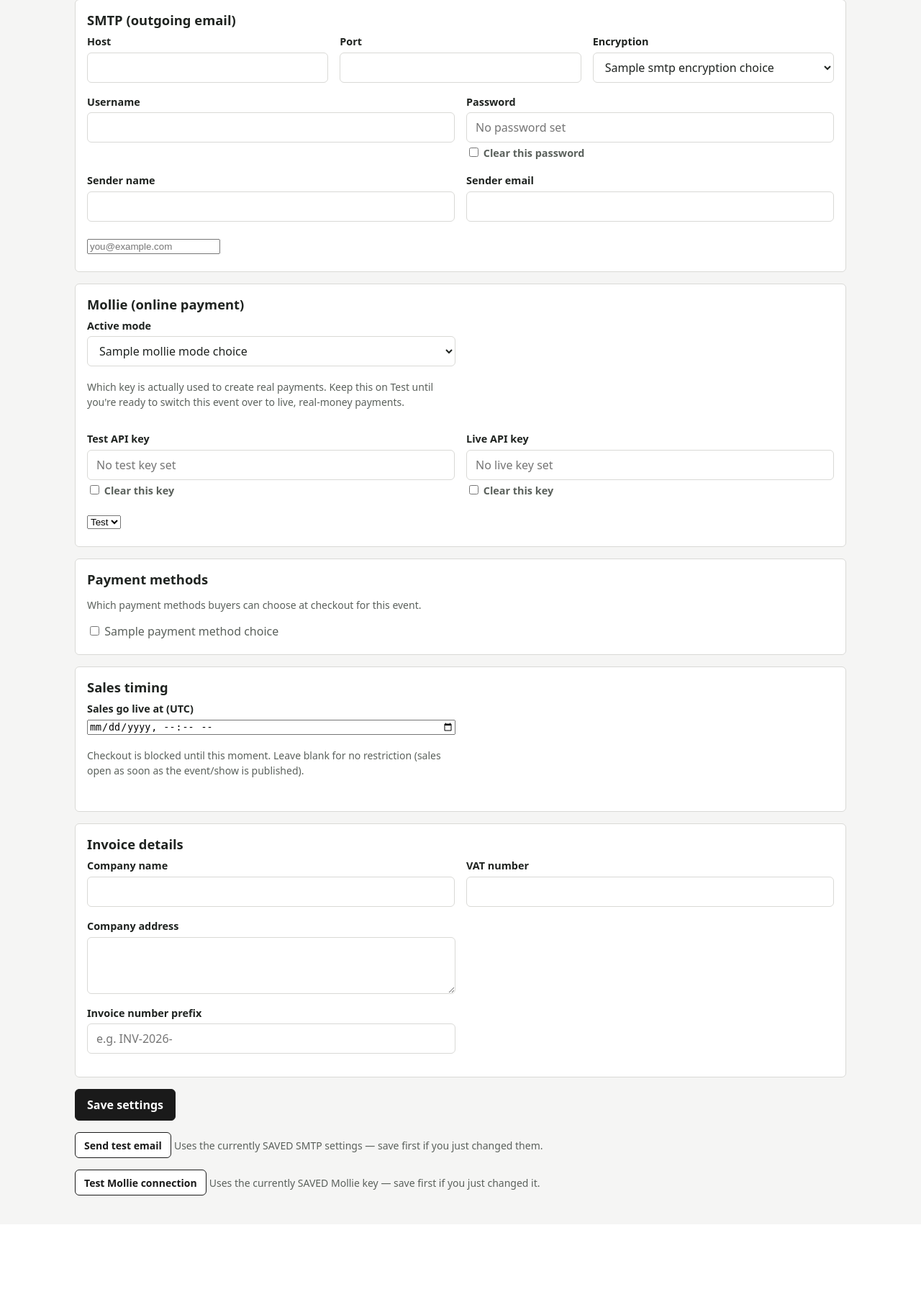
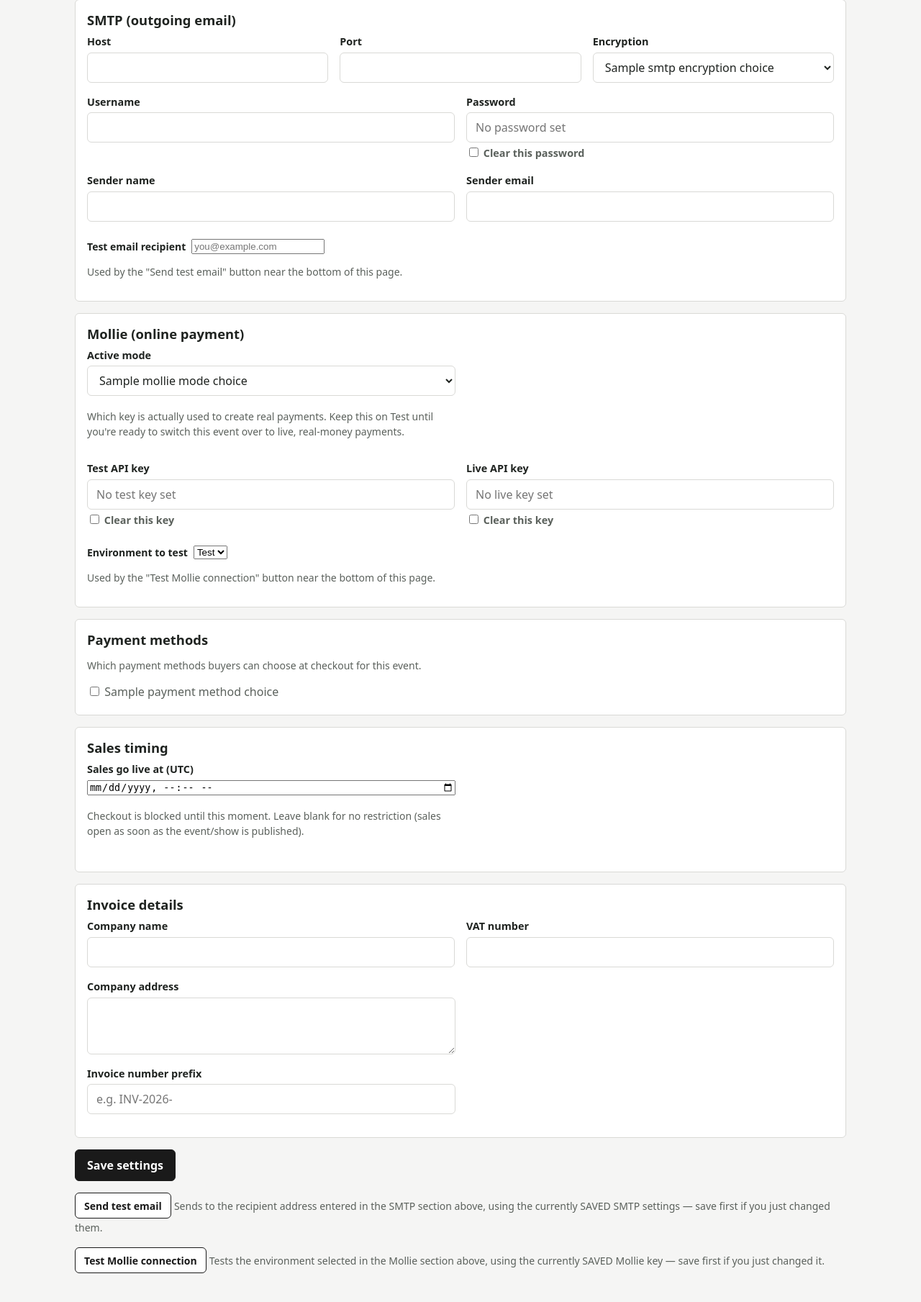
Before and after one commit to basmulder03/ticketing-system, a Python web app: template app/templates/backoffice/event_config.html in a window 1280 px wide. Shown: the part 426-2235 px from the top of the page at 72% size. Before the commit the page ends 2087 px from the top, so only its background shows below. Run offline with Jinja, Linux system fonts and the light colour scheme; the template is opened without the code that fills it: most values are stand-ins (such as "Sample title", 1, 10 or a date in 2020).

Commit message:
fix: clarify the SMTP/Mollie test-action field-to-button relationship
event_config.html's "test email recipient" and "environment to test" fields
sit inside the main settings <form> but are cross-referenced onto their own
hidden forms via the HTML5 form="" attribute (test-email-form/
test-mollie-form), while the buttons that actually submit them ("Send test
email"/"Test Mollie connection") render ~100 lines later, past the Mollie/
payment-methods/sales-timing/invoice sections and the main "Save settings"
button. Nothing previously told a screen reader user which field a given
button would act on. Fixes this by making both fields' labels visible
(previously visually-hidden) and linking each field and its button together
with matching aria-describedby hint text naming the other side explicitly
("Used by the ... button near the bottom of this page" / "Sends to the ...
address entered in the SMTP section above"). Also wraps the per-event nav
in a <nav> landmark, matching the other Event-scoped pages.

Co-Authored-By: Claude Sonnet 5 <noreply@anthropic.com>
Claude-Session: https://claude.ai/code/session_013aggXU5kkXquR6MAvs9rvE

```diff
--- a/app/templates/backoffice/event_config.html
+++ b/app/templates/backoffice/event_config.html
@@ -2,6 +2,7 @@
 {% block title %}Settings — {{ event.name }} — Beacon Backoffice{% endblock %}
 {% block content %}
 <p class="bo-breadcrumb"><a href="/events">Events</a> / {{ event.name }}</p>
+<nav aria-label="Event section">
 <p class="bo-hint bo-hint--small">
   <a href="/events/{{ event.id }}/edit">Edit event</a> ·
   <a href="/events/{{ event.id }}/shows">Shows</a> ·
@@ -11,6 +12,7 @@
   <a href="/events/{{ event.id }}/orders">Orders</a> ·
   <a href="/events/{{ event.id }}/stats">Stats</a>
 </p>
+</nav>
 <h1>Settings: {{ event.name }}</h1>
 
 <section class="bo-panel">
@@ -85,9 +87,13 @@
       </div>
     </div>
     <div class="bo-inline-form bo-inline-form--wrap">
-      <label for="test_email_recipient" class="bo-visually-hidden">Test email recipient</label>
-      <input type="email" id="test_email_recipient" form="test-email-form" name="recipient" placeholder="you@example.com" required>
+      <label for="test_email_recipient">Test email recipient</label>
+      <input type="email" id="test_email_recipient" form="test-email-form" name="recipient" placeholder="you@example.com" required
+             aria-describedby="test-email-recipient-hint">
     </div>
+    <p id="test-email-recipient-hint" class="bo-hint bo-hint--small">
+      Used by the "Send test email" button near the bottom of this page.
+    </p>
   </section>
 
   <section class="bo-panel">
@@ -124,12 +130,16 @@
       </div>
     </div>
     <div class="bo-inline-form bo-inline-form--wrap">
-      <label for="test_mollie_environment" class="bo-visually-hidden">Environment to test</label>
-      <select id="test_mollie_environment" form="test-mollie-form" name="environment">
+      <label for="test_mollie_environment">Environment to test</label>
+      <select id="test_mollie_environment" form="test-mollie-form" name="environment"
+              aria-describedby="test-mollie-environment-hint">
         <option value="test">Test</option>
         <option value="live">Live</option>
       </select>
     </div>
+    <p id="test-mollie-environment-hint" class="bo-hint bo-hint--small">
+      Used by the "Test Mollie connection" button near the bottom of this page.
+    </p>
   </section>
 
   <section class="bo-panel">
@@ -186,12 +196,16 @@
 <form id="test-email-form" method="post" action="/events/{{ event.id }}/config/test-email" hidden>
   <input type="hidden" name="csrf_token" value="{{ csrf_token }}">
 </form>
-<p><button type="submit" form="test-email-form" class="bo-button bo-button--small">Send test email</button>
-  <span class="bo-hint bo-hint--small">Uses the currently SAVED SMTP settings — save first if you just changed them.</span></p>
+<p><button type="submit" form="test-email-form" class="bo-button bo-button--small"
+    aria-describedby="test-email-send-hint">Send test email</button>
+  <span id="test-email-send-hint" class="bo-hint bo-hint--small">Sends to the recipient address entered in the
+    SMTP section above, using the currently SAVED SMTP settings — save first if you just changed them.</span></p>
 
 <form id="test-mollie-form" method="post" action="/events/{{ event.id }}/config/test-mollie" hidden>
   <input type="hidden" name="csrf_token" value="{{ csrf_token }}">
 </form>
-<p><button type="submit" form="test-mollie-form" class="bo-button bo-button--small">Test Mollie connection</button>
-  <span class="bo-hint bo-hint--small">Uses the currently SAVED Mollie key — save first if you just changed it.</span></p>
+<p><button type="submit" form="test-mollie-form" class="bo-button bo-button--small"
+    aria-describedby="test-mollie-send-hint">Test Mollie connection</button>
+  <span id="test-mollie-send-hint" class="bo-hint bo-hint--small">Tests the environment selected in the Mollie
+    section above, using the currently SAVED Mollie key — save first if you just changed it.</span></p>
 {% endblock %}
```
